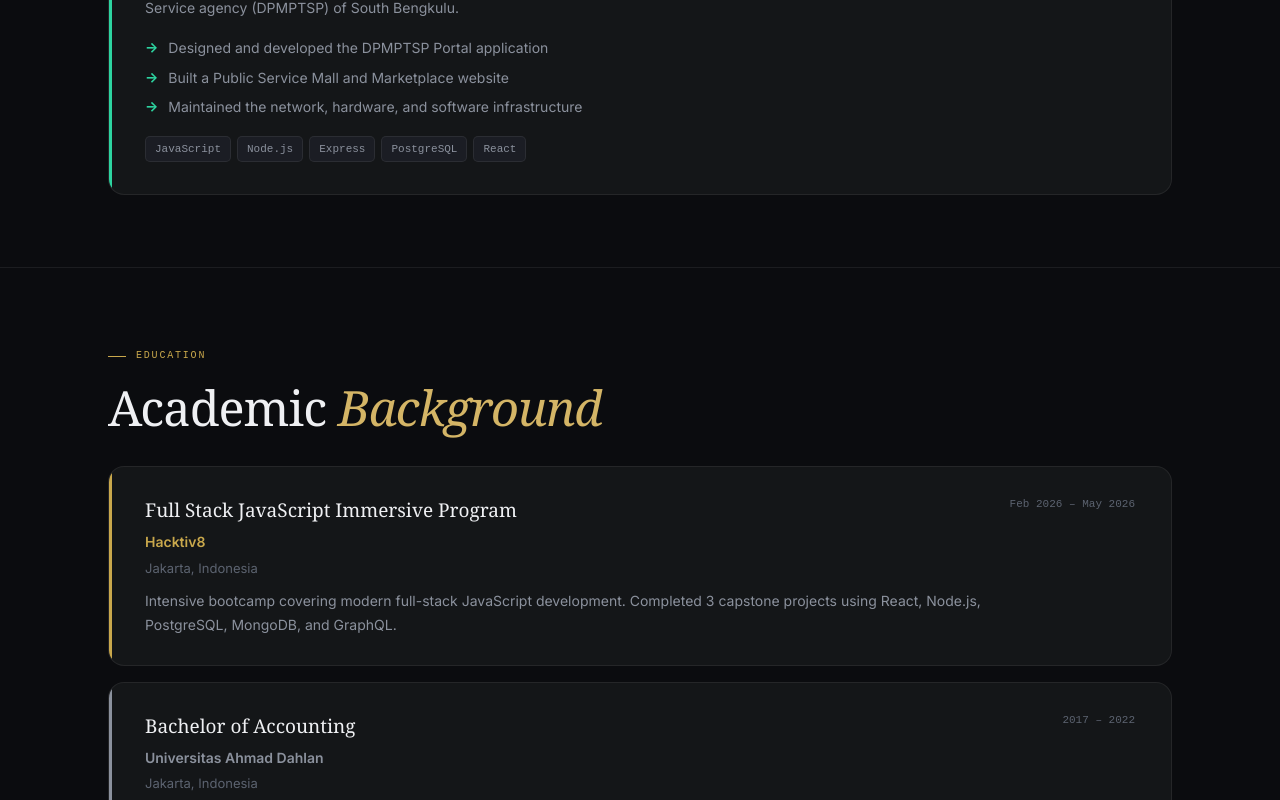
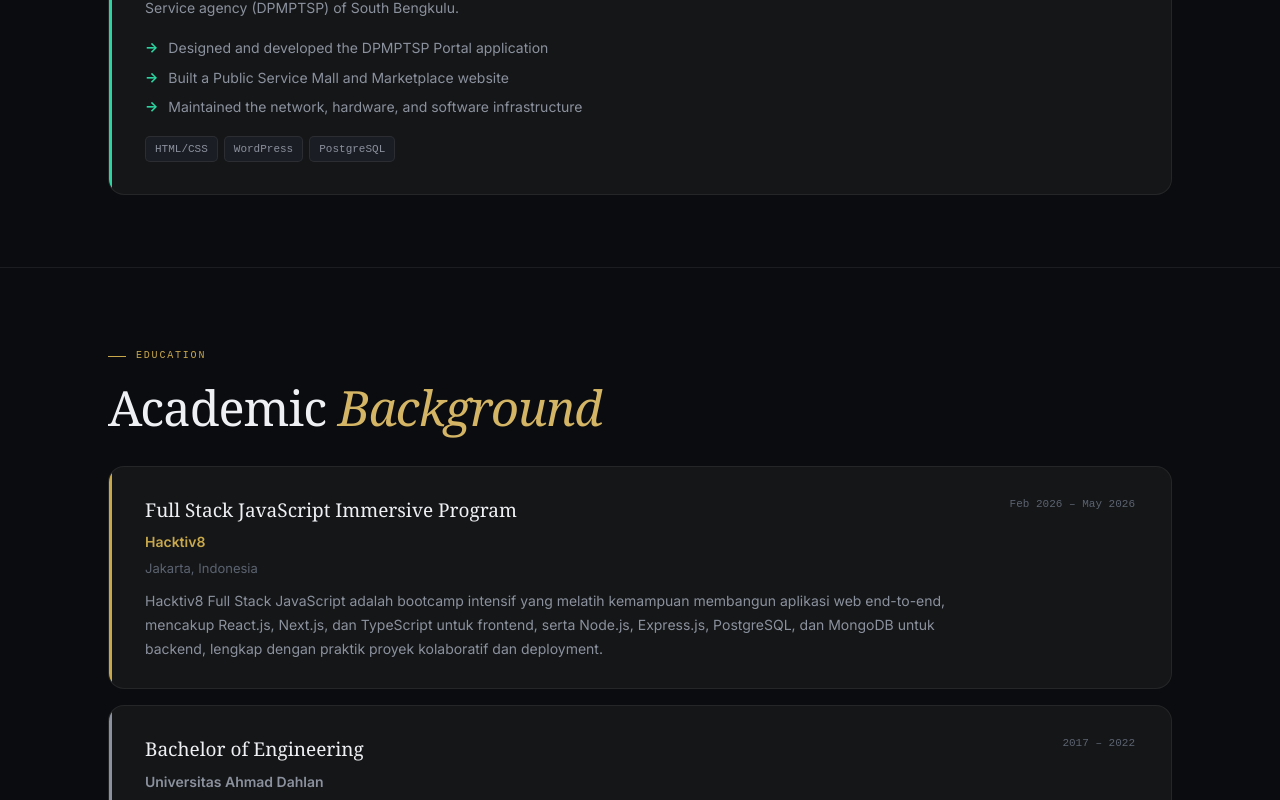
Before and after one commit to BimaPanjiWijaya/Profile, a Next.js app in the folder client/: page /experience in a window 1280 px wide. Shown: the part 1060-1860 px from the top of the page. Built offline with nearby package versions, Linux system fonts and the light colour scheme.

Commit message:
Reupload

```diff
--- a/client/app/experience/page.tsx
+++ b/client/app/experience/page.tsx
@@ -16,7 +16,7 @@ const exps = [
       "Maintained and monitored the office Wi-Fi network",
       "Designed and built a customer satisfaction survey website",
     ],
-    tech: ["HTML/CSS", "JavaScript", "PHP", "MySQL"],
+    tech: ["HTML/CSS", "WordPress", "PostgreSQL"],
   },
   {
     role: "Programmer",
@@ -32,7 +32,7 @@ const exps = [
       "Built a Public Service Mall and Marketplace website",
       "Maintained the network, hardware, and software infrastructure",
     ],
-    tech: ["JavaScript", "Node.js", "Express", "PostgreSQL", "React"],
+    tech: ["HTML/CSS", "WordPress", "PostgreSQL"],
   },
 ];
 
@@ -42,14 +42,14 @@ const education = [
     school: "Hacktiv8",
     period: "Feb 2026 – May 2026",
     loc: "Jakarta, Indonesia",
-    note: "Intensive bootcamp covering modern full-stack JavaScript development. Completed 3 capstone projects using React, Node.js, PostgreSQL, MongoDB, and GraphQL.",
+    note: "Hacktiv8 Full Stack JavaScript adalah bootcamp intensif yang melatih kemampuan membangun aplikasi web end-to-end, mencakup React.js, Next.js, dan TypeScript untuk frontend, serta Node.js, Express.js, PostgreSQL, dan MongoDB untuk backend, lengkap dengan praktik proyek kolaboratif dan deployment.",
     color: "var(--gold)",
   },
   {
-    degree: "Bachelor of Accounting",
+    degree: "Bachelor of Engineering",
     school: "Universitas Ahmad Dahlan",
     period: "2017 – 2022",
-    loc: "Jakarta, Indonesia",
+    loc: "Yogyakarta, Indonesia",
     note: "GPA 3.39 / 4.00",
     color: "var(--muted2)",
   },
@@ -131,13 +131,20 @@ export default function ExperiencePage() {
                     </div>
 
                     {/* Company & location */}
-                    <p style={{ fontSize: "14px", marginBottom: "16px", display: "flex", flexWrap: "wrap", alignItems: "center", gap: "2px 8px" }}>
+                    <p
+                      style={{
+                        fontSize: "14px",
+                        marginBottom: "16px",
+                        display: "flex",
+                        flexWrap: "wrap",
+                        alignItems: "center",
+                        gap: "2px 8px",
+                      }}
+                    >
                       <span style={{ fontWeight: 600, color: e.color }}>
                         {e.co}
                       </span>
-                      <span style={{ color: "var(--muted)" }}>
-                        {e.loc}
-                      </span>
+                      <span style={{ color: "var(--muted)" }}>{e.loc}</span>
                     </p>
 
                     {/* Description */}
```
